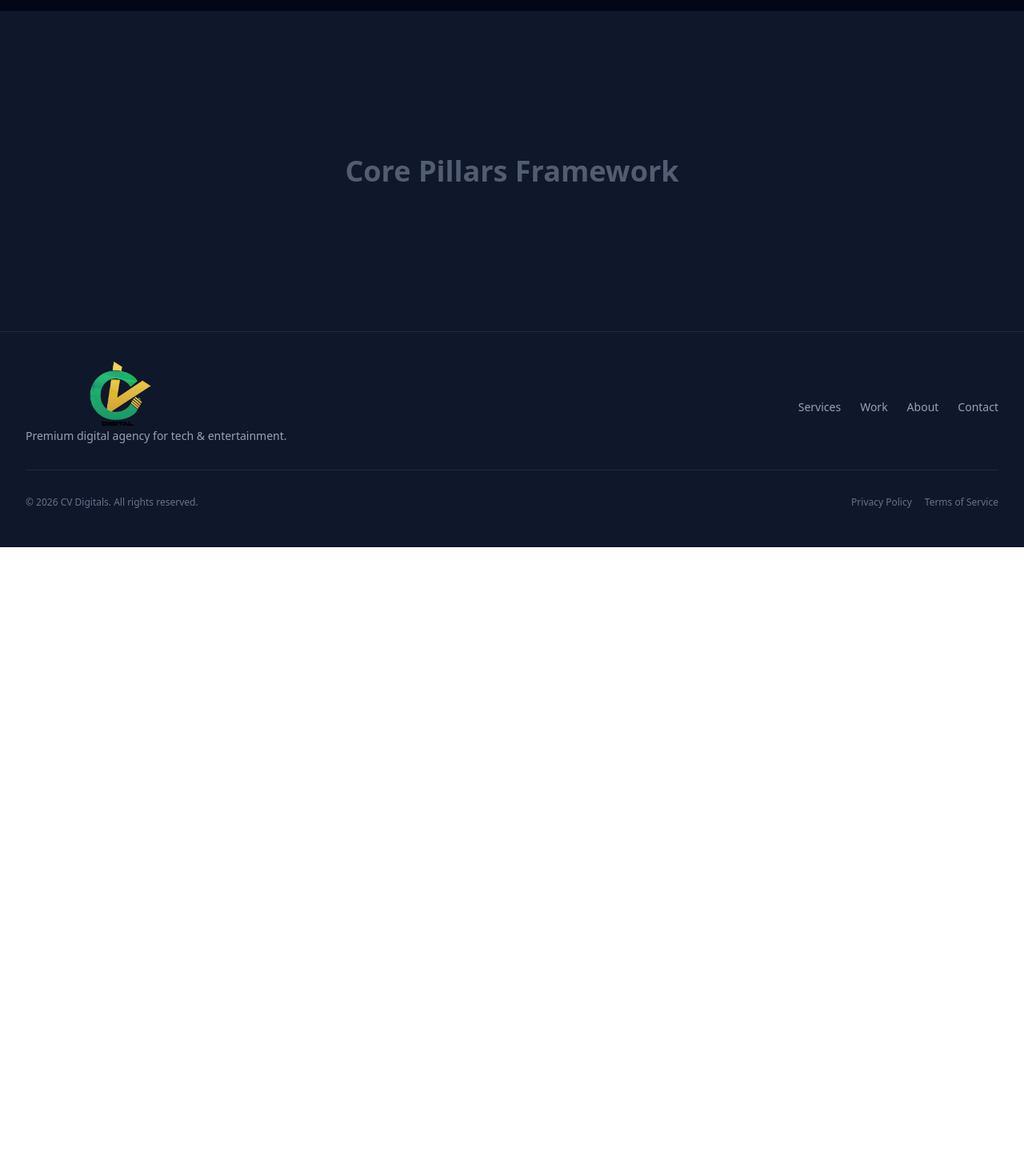
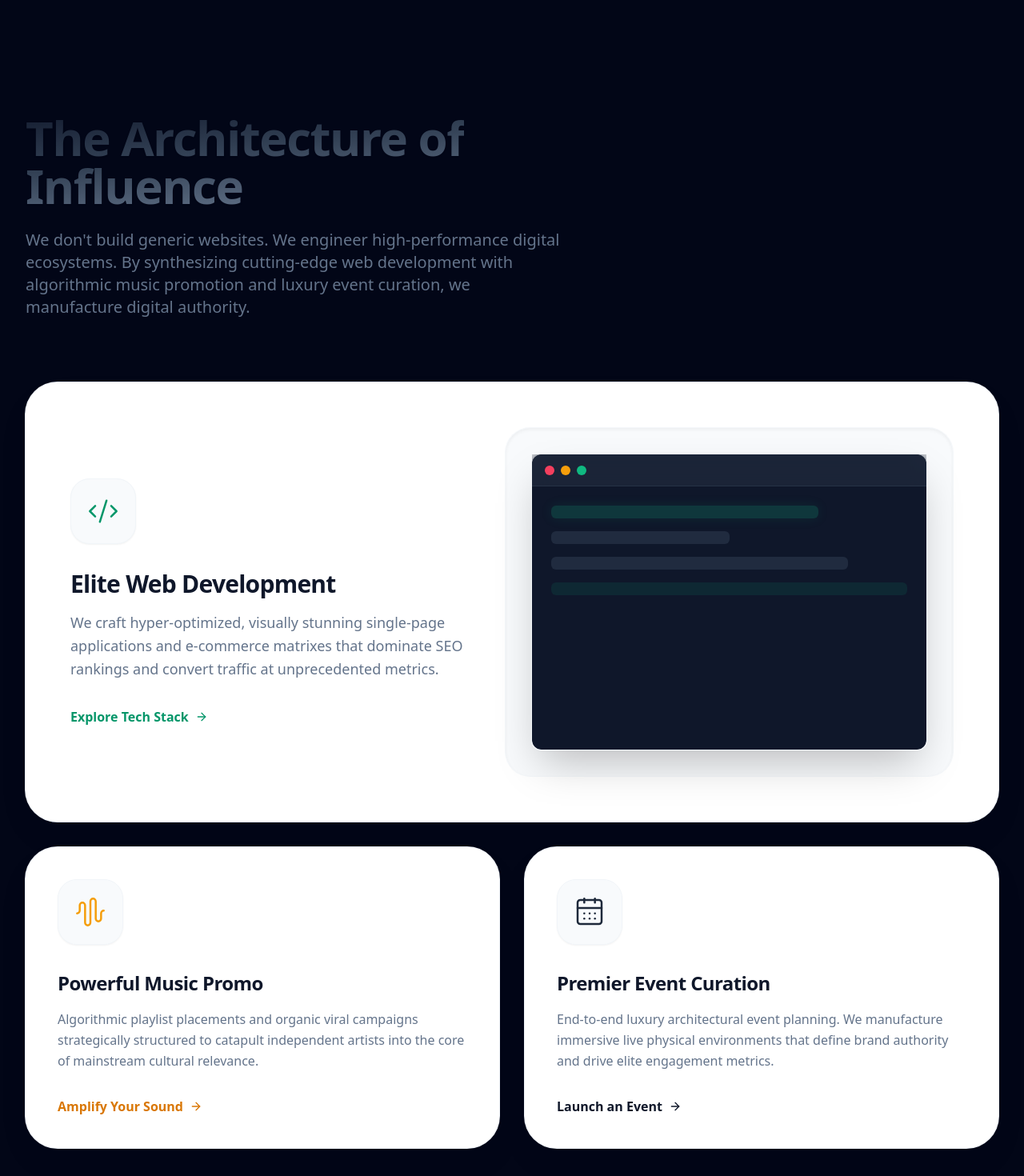
Before and after one commit to VictorChidex1/cv-digitals, a React (Vite) app: page / in a window 1280 px wide. Shown: the part 1260-2730 px from the top of the page at 80% size. Before the commit the page ends 1944 px from the top, so only its background shows below. Built offline with nearby package versions, Linux system fonts and the light colour scheme.

Commit message:
created the core pillars section

```diff
--- /dev/null
+++ b/src/components/home/CorePillars.tsx
@@ -0,0 +1,105 @@
+import { Code2, AudioWaveform, CalendarDays, ArrowRight } from 'lucide-react';
+import { Link } from 'react-router-dom';
+
+export function CorePillars() {
+  return (
+    <section className="core-pillars-trigger relative z-20 w-full bg-transparent py-24 md:py-32 overflow-hidden">
+
+      {/* Structural Header */}
+      <div className="container mx-auto px-4 sm:px-6 lg:px-8 mb-20">
+        <div className="max-w-3xl">
+          <h2 className="text-4xl md:text-5xl lg:text-6xl font-extrabold tracking-tight mb-6">
+            <span className="bg-clip-text text-transparent bg-gradient-to-br from-slate-900 via-slate-700 to-slate-500 drop-shadow-sm">
+              The Architecture of Influence
+            </span>
+          </h2>
+          <p className="text-lg md:text-xl text-slate-500 font-light leading-relaxed max-w-2xl">
+            We don't build generic websites. We engineer high-performance digital ecosystems. By synthesizing cutting-edge web development with algorithmic music promotion and luxury event curation, we manufacture digital authority.
+          </p>
+        </div>
+      </div>
+
+      {/* The Apple-Style Bento Grid */}
+      <div className="container mx-auto px-4 sm:px-6 lg:px-8">
+        <div className="grid grid-cols-1 md:grid-cols-2 gap-6 lg:gap-8">
+
+          {/* Card 1: Web Development (Full Vector Span) */}
+          <div className="col-span-1 md:col-span-2 group relative overflow-hidden rounded-[2.5rem] bg-white p-10 md:p-14 shadow-[0_20px_50px_rgba(0,0,0,0.03)] ring-1 ring-slate-100 transition-all duration-500 hover:-translate-y-1 hover:shadow-[0_30px_60px_rgba(0,0,0,0.08)] flex flex-col md:flex-row items-start md:items-center justify-between gap-12 isolate">
+
+            {/* Ambient Interaction Bezel */}
+            <div className="absolute top-0 right-0 -mr-32 -mt-32 w-96 h-96 bg-emerald-500/10 rounded-full blur-[80px] opacity-0 group-hover:opacity-100 transition-opacity duration-700 pointer-events-none -z-10"></div>
+
+            <div className="flex-1 relative z-10 w-full">
+              <div className="relative mb-8 inline-flex items-center justify-center p-5 rounded-3xl bg-slate-50 border border-slate-100 shadow-sm transition-transform duration-500 group-hover:scale-105 group-hover:shadow-md">
+                <Code2 className="w-10 h-10 text-emerald-600" strokeWidth={1.5} />
+              </div>
+              <h3 className="text-3xl font-bold text-slate-900 mb-4 tracking-tight">Elite Web Development</h3>
+              <p className="text-slate-500 leading-relaxed mb-8 max-w-lg text-lg">
+                We craft hyper-optimized, visually stunning single-page applications and e-commerce matrixes that dominate SEO rankings and convert traffic at unprecedented metrics.
+              </p>
+
+              <Link to="/services" className="inline-flex items-center text-emerald-600 font-semibold hover:text-emerald-700 transition-colors">
+                Explore Tech Stack <ArrowRight className="ml-2 w-4 h-4 transition-transform group-hover:translate-x-1" />
+              </Link>
+            </div>
+
+            {/* Abstract Graphic Node Assembly via DOM */}
+            <div className="relative flex-1 w-full flex items-center justify-center p-8 bg-slate-50 rounded-[2rem] border border-slate-100/50 shadow-inner">
+              <div className="relative w-full shadow-2xl aspect-[4/3] rounded-xl overflow-hidden flex items-center justify-center border border-slate-200/20 transform-gpu group-hover:scale-[1.02] transition-transform duration-700">
+                {/* Simulated IDE / Server matrix aesthetic explicitly avoiding stock imagery */}
+                <div className="absolute inset-0 bg-slate-900 rounded-xl overflow-hidden">
+                  <div className="absolute top-0 left-0 w-full h-10 bg-slate-800/80 backdrop-blur-md flex items-center px-4 space-x-2 border-b border-slate-700/50">
+                    <div className="w-3 h-3 rounded-full bg-rose-500"></div>
+                    <div className="w-3 h-3 rounded-full bg-amber-500"></div>
+                    <div className="w-3 h-3 rounded-full bg-emerald-500"></div>
+                  </div>
+                  <div className="pt-16 px-6 pb-6">
+                    <div className="w-3/4 h-4 bg-emerald-500/20 rounded-md mb-4 shadow-[0_0_15px_rgba(16,185,129,0.1)]"></div>
+                    <div className="w-1/2 h-4 bg-slate-700/50 rounded-md mb-4"></div>
+                    <div className="w-5/6 h-4 bg-slate-700/50 rounded-md mb-4"></div>
+                    <div className="w-full h-4 bg-emerald-500/10 rounded-md"></div>
+                  </div>
+                </div>
+              </div>
+            </div>
+          </div>
+
+          {/* Card 2: Music Promotion Node */}
+          <div className="col-span-1 group relative overflow-hidden rounded-[2.5rem] bg-white p-10 shadow-[0_20px_50px_rgba(0,0,0,0.03)] ring-1 ring-slate-100 transition-all duration-500 hover:-translate-y-1 hover:shadow-[0_30px_60px_rgba(0,0,0,0.08)] isolate">
+            <div className="absolute top-0 right-0 -mr-20 -mt-20 w-64 h-64 bg-amber-500/10 rounded-full blur-[60px] opacity-0 group-hover:opacity-100 transition-opacity duration-700 pointer-events-none -z-10"></div>
+
+            <div className="relative mb-8 inline-flex items-center justify-center p-5 rounded-3xl bg-slate-50 border border-slate-100 shadow-sm transition-transform duration-500 group-hover:scale-105 group-hover:shadow-md">
+              <AudioWaveform className="w-10 h-10 text-amber-500" strokeWidth={1.5} />
+            </div>
+            <h3 className="text-2xl font-bold text-slate-900 mb-4 tracking-tight">Powerful Music Promo</h3>
+            <p className="text-slate-500 leading-relaxed mb-8">
+              Algorithmic playlist placements and organic viral campaigns strategically structured to catapult independent artists into the core of mainstream cultural relevance.
+            </p>
+
+            <Link to="/services" className="inline-flex items-center text-amber-600 font-semibold hover:text-amber-700 transition-colors">
+              Amplify Your Sound <ArrowRight className="ml-2 w-4 h-4 transition-transform group-hover:translate-x-1" />
+            </Link>
+          </div>
+
+          {/* Card 3: Event Management Node */}
+          <div className="col-span-1 group relative overflow-hidden rounded-[2.5rem] bg-white p-10 shadow-[0_20px_50px_rgba(0,0,0,0.03)] ring-1 ring-slate-100 transition-all duration-500 hover:-translate-y-1 hover:shadow-[0_30px_60px_rgba(0,0,0,0.08)] isolate">
+            <div className="absolute top-0 right-0 -mr-20 -mt-20 w-64 h-64 bg-slate-500/10 rounded-full blur-[60px] opacity-0 group-hover:opacity-100 transition-opacity duration-700 pointer-events-none -z-10"></div>
+
+            <div className="relative mb-8 inline-flex items-center justify-center p-5 rounded-3xl bg-slate-50 border border-slate-100 shadow-sm transition-transform duration-500 group-hover:scale-105 group-hover:shadow-md">
+              <CalendarDays className="w-10 h-10 text-slate-800" strokeWidth={1.5} />
+            </div>
+            <h3 className="text-2xl font-bold text-slate-900 mb-4 tracking-tight">Premier Event Curation</h3>
+            <p className="text-slate-500 leading-relaxed mb-8">
+              End-to-end luxury architectural event planning. We manufacture immersive live physical environments that define brand authority and drive elite engagement metrics.
+            </p>
+
+            <Link to="/services" className="inline-flex items-center text-slate-900 font-semibold hover:text-slate-700 transition-colors">
+              Launch an Event <ArrowRight className="ml-2 w-4 h-4 transition-transform group-hover:translate-x-1" />
+            </Link>
+          </div>
+
+        </div>
+      </div>
+    </section>
+  );
+}
--- a/src/components/layout/Footer.tsx
+++ b/src/components/layout/Footer.tsx
@@ -22,7 +22,7 @@ export function Footer() {
           </div>
         </div>
 
-        <div className="mt-8 flex flex-col items-center justify-between border-t border-slate-800 pt-8 text-xs text-slate-500 md:flex-row">
+        <div className="mt-4 flex flex-col items-center justify-between pt-4 text-xs text-slate-500 md:flex-row">
           <p>&copy; {new Date().getFullYear()} CV Digitals. All rights reserved.</p>
           <div className="mt-4 space-x-4 md:mt-0">
             <a href="#" className="transition-colors hover:text-white">Privacy Policy</a>
--- a/src/pages/Home.tsx
+++ b/src/pages/Home.tsx
@@ -1,9 +1,17 @@
-import { useEffect } from 'react';
+import { useEffect, useRef } from 'react';
+import gsap from 'gsap';
+import { useGSAP } from '@gsap/react';
+import { ScrollTrigger } from 'gsap/ScrollTrigger';
 import { Hero } from '../components/home/Hero';
 import { TrustBar } from '../components/home/TrustBar';
+import { CorePillars } from '../components/home/CorePillars';
 import { initSmoothScroll } from '../lib/smooth-scroll';
 
+gsap.registerPlugin(ScrollTrigger);
+
 export default function Home() {
+  const mainRef = useRef<HTMLDivElement>(null);
+
   // Mount the infinite requestAnimationFrame Lenis loop dynamically when the home page renders
   useEffect(() => {
     const lenis = initSmoothScroll();
@@ -13,15 +21,30 @@ export default function Home() {
     };
   }, []);
 
+  useGSAP(() => {
+    if (!mainRef.current) return;
+
+    // Day/Night Transition: Global background cross-fade from Dark to Light Mode
+    // strictly executed as the Core Pillars grid breaches the viewport centerline.
+    gsap.to(mainRef.current, {
+      backgroundColor: "#f8fafc", // Tailwind slate-50 HEX mapping
+      color: "#0f172a", // Tailwind slate-900 mapping
+      ease: "power2.inOut",
+      scrollTrigger: {
+        trigger: ".core-pillars-trigger",
+        start: "top 65%",
+        end: "top 25%",
+        scrub: true,
+      }
+    });
+
+  }, { scope: mainRef });
+
   return (
-    <div className="flex flex-col min-h-screen bg-slate-50">
+    <div ref={mainRef} className="flex flex-col min-h-screen bg-slate-950 transition-colors">
       <Hero />
       <TrustBar />
-
-      {/* Temporary visual spacer to definitively test the pinned ScrollTrigger masking transition */}
-      <section className="relative z-20 h-[50vh] bg-slate-900 flex items-center justify-center">
-        <h2 className="text-4xl text-slate-400 font-bold opacity-50">Core Pillars Framework</h2>
-      </section>
+      <CorePillars />
     </div>
   );
 }
```
